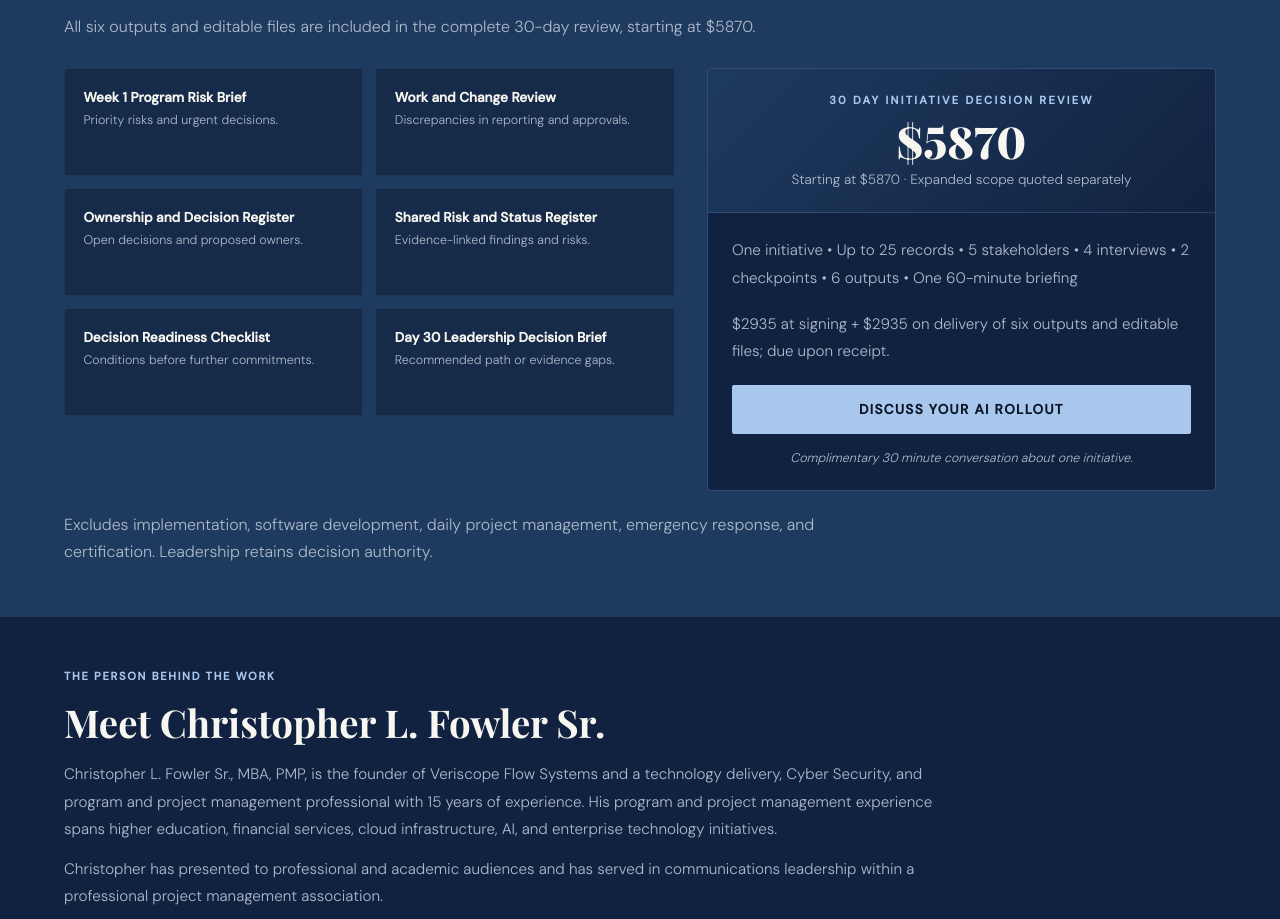
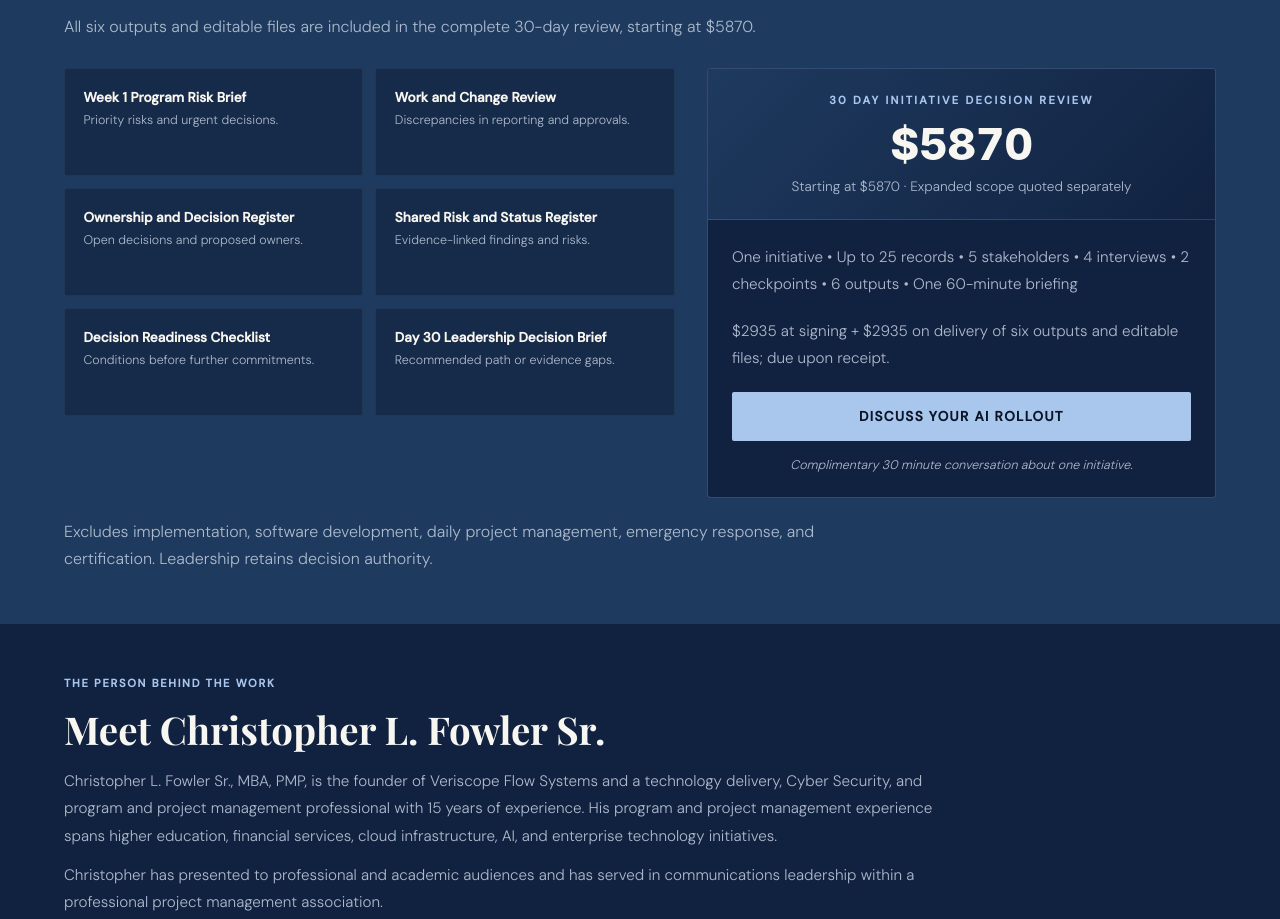
Before and after one commit to Cfowleritexec/veriscopeflowsystems, a plain HTML site: page index.html in a window 1280 px wide. Shown: the part 2107-3026 px from the top of the page. Drawn offline with nearby package versions, Linux system fonts and the light colour scheme.

Commit message:
Align pricing numerals on a consistent baseline

```diff
--- a/index.html
+++ b/index.html
@@ -859,7 +859,7 @@ section { padding: 3.25rem 4rem; }
 .deliverable-item { padding: 1.15rem; min-height: 108px; }
 .pricing-card { margin: 0; width: 100%; }
 .pricing-header, .pricing-body { padding: 1.5rem; }
-.pricing-amount { font-size: 2.75rem; }
+.pricing-amount { font-family: 'Inter', Arial, sans-serif; font-size: 2.75rem; font-weight: 800; font-variant-numeric: lining-nums tabular-nums; font-feature-settings: 'lnum' 1, 'tnum' 1; line-height: 1.15; letter-spacing: 0; white-space: nowrap; text-align: center; }
 #about .about-body { max-width: 900px; }
 #about .about-body p { margin-bottom: .75rem; }
 .faq { max-width: none; margin-top: 1rem; }
```
